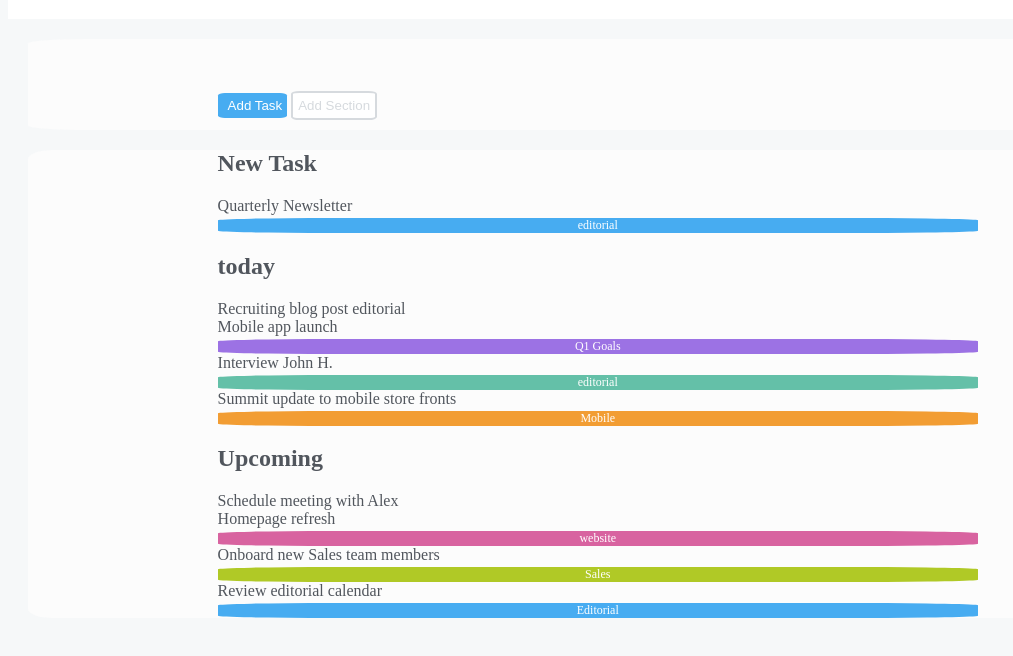
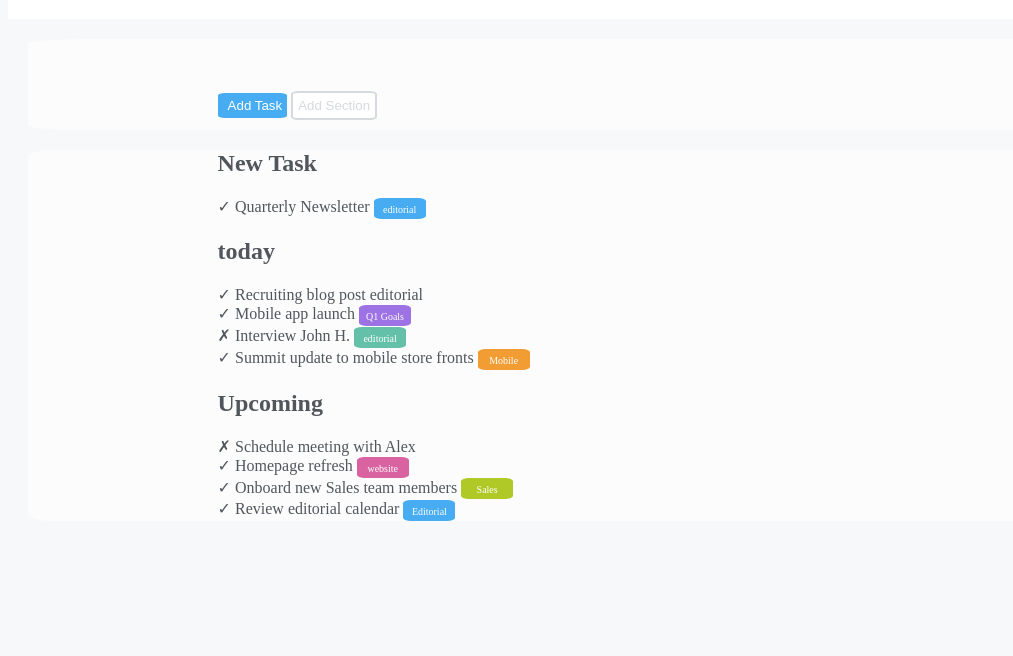
Before and after one commit to MicheleFumi/html-css-toboolist, a plain HTML site: page index.html in a window 1280 px wide. Shown: the part 130-786 px from the top of the page, without its empty margins (0-1013 px from the left). Drawn offline with Linux system fonts and the light colour scheme.

Commit message:
add html lines

```diff
--- a/assets/css/style.css
+++ b/assets/css/style.css
@@ -124,14 +124,17 @@ header{
 .info{
 
     display: inline-block;
-    font-size: 12px;
-    width: 90%;
-    height: 15px;
-    text-align: center;
-    border-radius: 15%;
-    color: white;
+  font-size: 10px;
+  width: 52px;
+  height: 21px;
+  vertical-align: middle;
+  border-radius: 15%;
+  color: white;
+  text-align: center;
+  padding: 6px;
+}
 
-}
+
 .editorial{
 
     background: var(--toboo-light-blue);
--- a/index.html
+++ b/index.html
@@ -30,26 +30,26 @@
             <div class="inline"> <!-- todo list -->
                 <div class="new-task, block">
                     <h2 class="greytxt"> New Task</h2>
-                    <p class="greytxt">Quarterly Newsletter <span class="editorial info"> editorial</span></p>
+                    <p class="greytxt"> &checkmark; Quarterly Newsletter <span class="editorial info"> editorial</span></p>
                 </div>
 
                 <div class="today, block">
                     <h2 class="greytxt"> today</h2>
-                    <div class="greytxt">Recruiting blog post <span class="editorial,info"> editorial</span></div>
+                    <div class="greytxt">&checkmark; Recruiting blog post <span class="editorial,info"> editorial</span></div>
 
 
-                    <div class="greytxt">Mobile app launch <span class="q1 info"> Q1 Goals</span></div>
-                    <div class="greytxt">Interview John H. <span class="recruiting info"> editorial</span></div>
-                    <div class="greytxt">Summit update to mobile store fronts <span class="mobile info"> Mobile</span></div>
+                    <div class="greytxt">&checkmark;  Mobile app launch <span class="q1 info"> Q1 Goals</span></div>
+                    <div class="greytxt">&cross; Interview John H. <span class="recruiting info"> editorial</span></div>
+                    <div class="greytxt">&checkmark; Summit update to mobile store fronts <span class="mobile info"> Mobile</span></div>
 
                 </div>
 
                 <div class="Upcoming">
                     <h2 class="greytxt"> Upcoming</h2>
-                    <div class="greytxt">Schedule meeting with Alex</div>
-                    <div class="greytxt">Homepage refresh <span class="website info"> website</span></div>
-                    <div class="greytxt">Onboard new Sales team members <span class="sales info"> Sales</span></div>
-                    <div class="greytxt">Review editorial calendar <span class="editorial info"> Editorial</span></div>
+                    <div class="greytxt">&cross; Schedule meeting with Alex</div>
+                    <div class="greytxt">&checkmark; Homepage refresh <span class="website info"> website</span></div>
+                    <div class="greytxt">&checkmark; Onboard new Sales team members <span class="sales info"> Sales</span></div>
+                    <div class="greytxt">&checkmark; Review editorial calendar <span class="editorial info"> Editorial</span></div>
 
                 </div>
 
```
